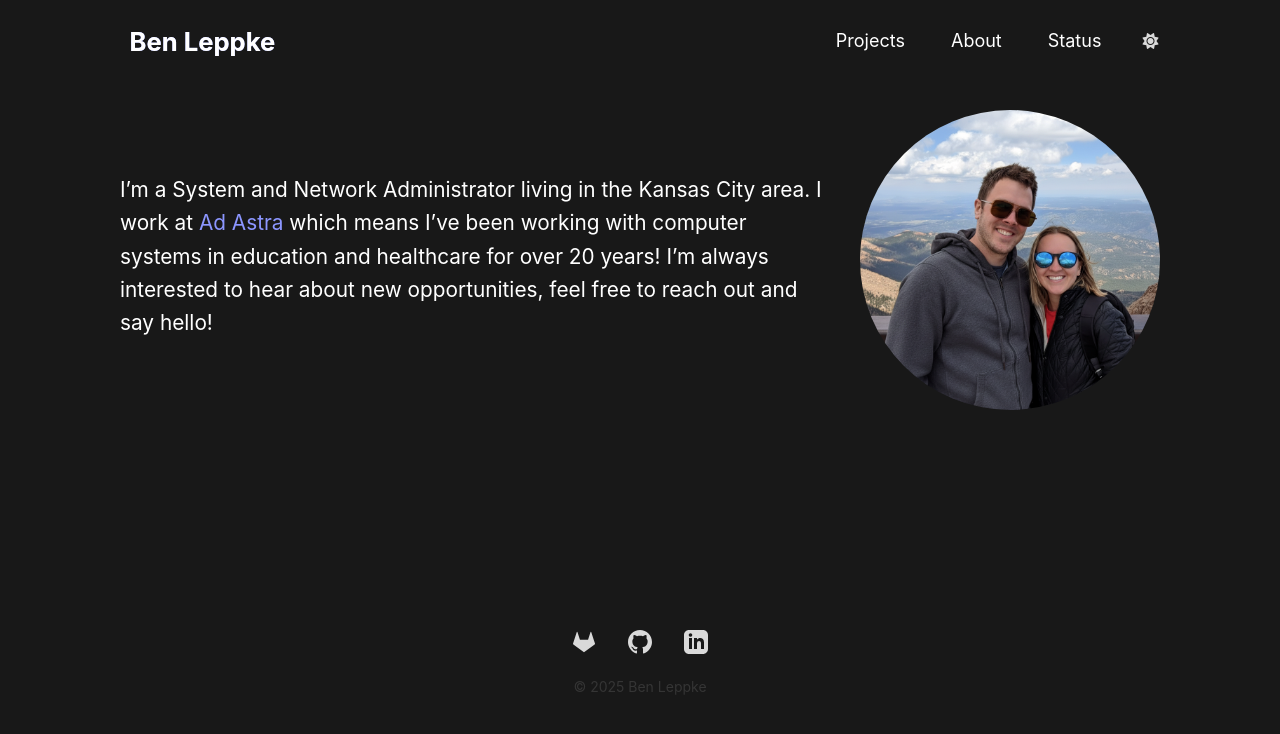
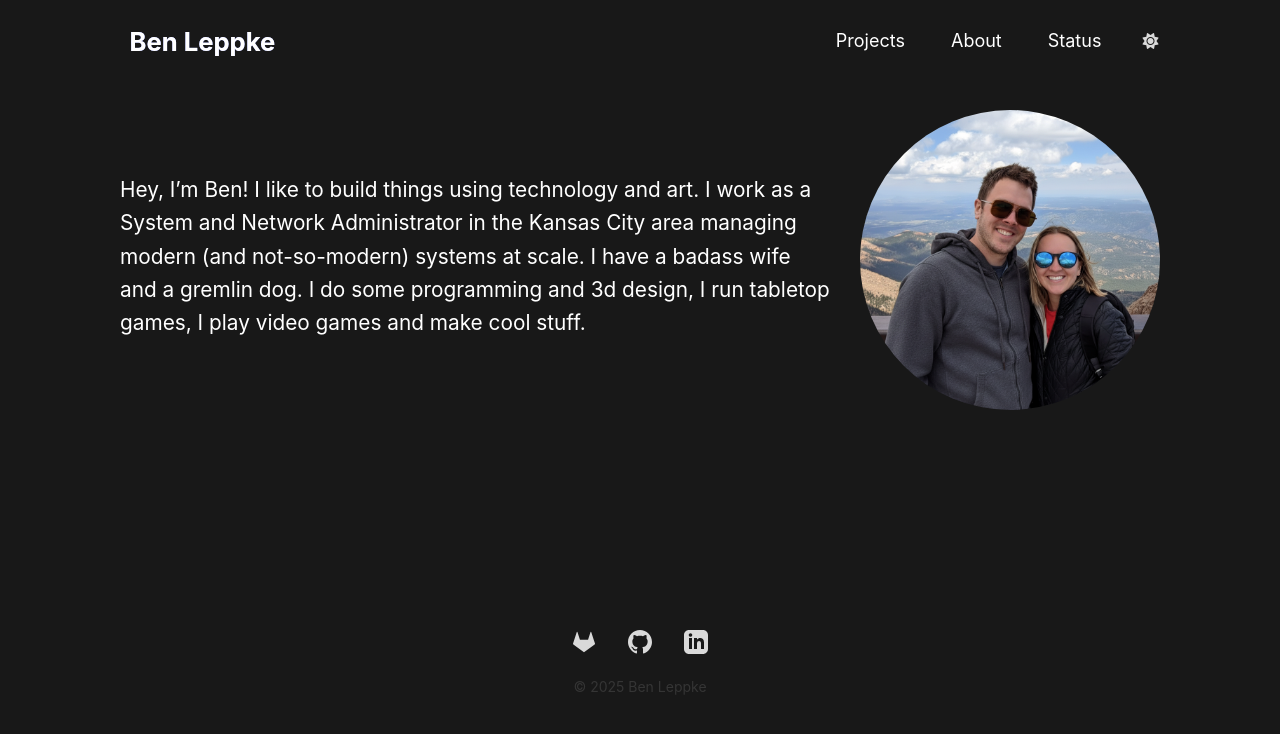
Before and after one commit to benleppke/benleppke.github.io, a Jekyll site: the page built from about.md, in a window 1280 px wide. Shown: the top 734 px of the page. Built offline with Jekyll 4.4.1, drawn with Linux system fonts in a browser that asks for light colours.

Commit message:
Better about page

```diff
--- a/about.md
+++ b/about.md
@@ -3,4 +3,4 @@ layout: about
 title: Ben Leppke
 ---
 
-I’m a System and Network Administrator living in the Kansas City area. I work at [Ad Astra](https://www.aais.com/) which means I’ve been working with computer systems in education and healthcare for over 20 years! I’m always interested to hear about new opportunities, feel free to reach out and say hello!
+Hey, I'm Ben! I like to build things using technology and art. I work as a System and Network Administrator in the Kansas City area managing modern (and not-so-modern) systems at scale. I have a badass wife and a gremlin dog. I do some programming and 3d design, I run tabletop games, I play video games and make cool stuff.
```
